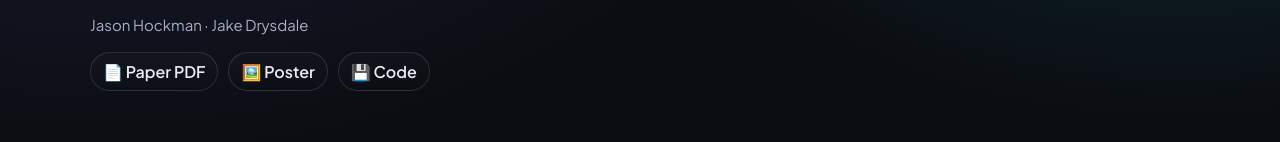
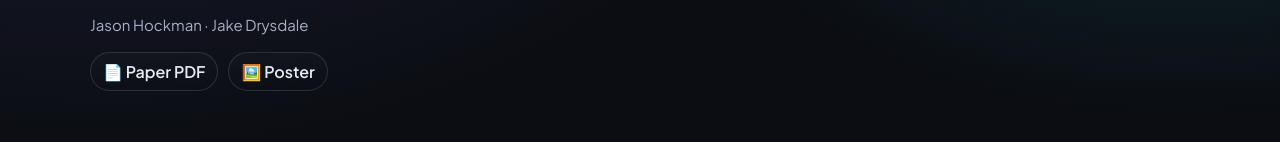
Before and after one commit to jhockman/jhockman.github.io, a plain HTML site: page index.html in a window 1280 px wide. Shown: the part 245-387 px from the top of the page. Drawn offline with Linux system fonts and the light colour scheme.

Commit message:
Update index.html

```diff
--- a/index.html
+++ b/index.html
@@ -144,7 +144,7 @@
       <div class="pills">
         <a class="pill" href="assets/2025_AES_AIMLA_LBDP_paper_15-4.pdf" target="_blank" rel="noopener">📄 Paper PDF</a>
         <a class="pill" href="AIMLA-2025-poster-camera-ready.pdf" target="_blank" rel="noopener">🖼️ Poster</a>
-        <a class="pill" href="https://github.com/USER/REPO" target="_blank" rel="noopener">💾 Code</a>
+<!--         <a class="pill" href="https://github.com/USER/REPO" target="_blank" rel="noopener">💾 Code</a> -->
       </div>
     </section>
 
```
